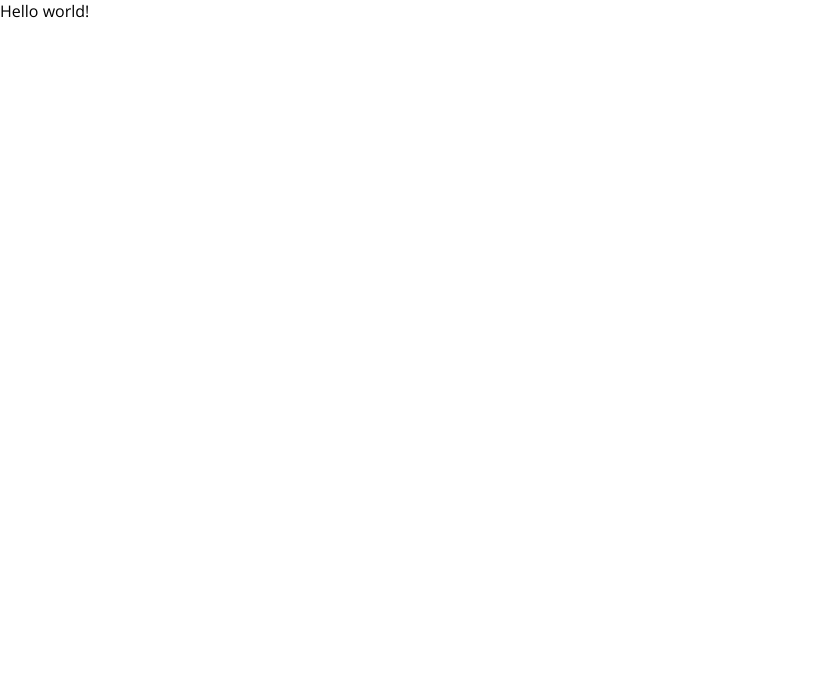
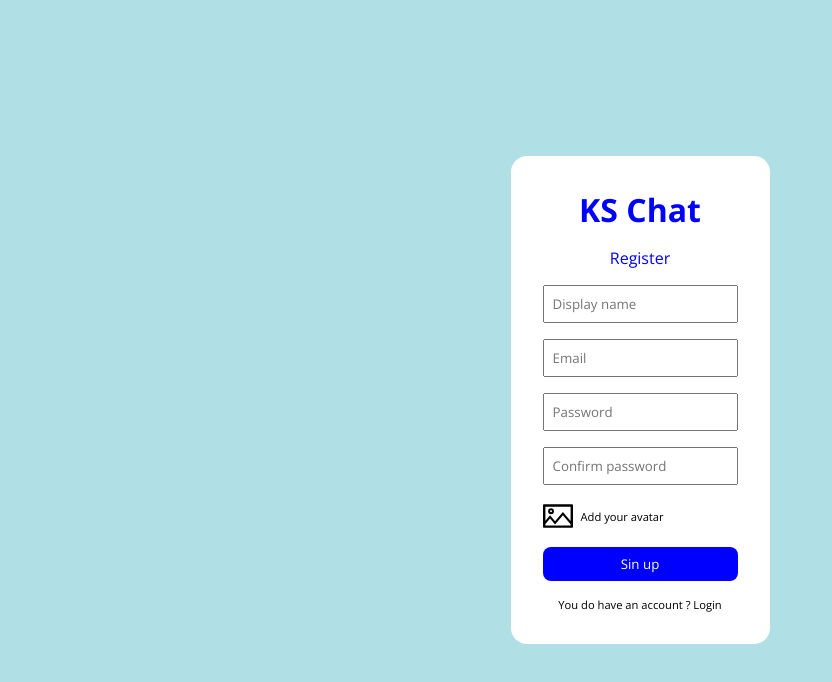
Before and after one commit to kensteph/chat-app, a React (Create React App) app: page / in a window 1280 px wide. Shown: the top 682 px of the page, without its empty margins (0-832 px from the left). Built offline with nearby package versions, Linux system fonts and the light colour scheme.

Commit message:
Create Register Page and Style it.

```diff
--- a/package.json
+++ b/package.json
@@ -3,6 +3,7 @@
   "version": "0.1.0",
   "private": true,
   "dependencies": {
+    "@ant-design/icons": "^5.0.1",
     "@testing-library/jest-dom": "^5.16.4",
     "@testing-library/react": "^13.1.1",
     "@testing-library/user-event": "^13.5.0",
--- a/public/index.html
+++ b/public/index.html
@@ -1,26 +1,24 @@
 <!DOCTYPE html>
 <html lang="en">
+
 <head>
   <meta charset="utf-8" />
   <meta name="viewport" content="width=device-width, initial-scale=1" />
-    <meta
-      name="description"
-      content="Web site created using create-react-app"
-    />
-    <link
-      href="https://fonts.googleapis.com/css2?family=Open+Sans:wght@300;400;500;600;700;800&display=swap"
-      rel="stylesheet"
-    />
+  <meta name="description" content="Web site created using create-react-app" />
+  <link href="https://fonts.googleapis.com/css2?family=Open+Sans:wght@300;400;500;600;700;800&display=swap"
+    rel="stylesheet" />
   <style>
     * {
       font-family: "Open Sans", sans-serif;
       margin: 0;
     }
   </style>
-    <title>React App</title>
+  <title>KS Chat</title>
 </head>
+
 <body>
   <noscript>You need to enable JavaScript to run this app.</noscript>
   <div id="root"></div>
 </body>
+
 </html>
--- a/src/App.js
+++ b/src/App.js
@@ -1,9 +1,7 @@
+import Register from './pages/Register';
+
 function App() {
-  return (
-    <div>
-      Hello world!
-    </div>
-  );
+  return <Register />;
 }
 
 export default App;
--- a/src/index.js
+++ b/src/index.js
@@ -1,10 +1,11 @@
 import React from 'react';
 import ReactDOM from 'react-dom/client';
+import './styles/index.scss';
 import App from './App';
 
 const root = ReactDOM.createRoot(document.getElementById('root'));
 root.render(
   <React.StrictMode>
     <App />
-  </React.StrictMode>
+  </React.StrictMode>,
 );
--- /dev/null
+++ b/src/pages/Register.jsx
@@ -0,0 +1,37 @@
+import React from 'react';
+import { PictureOutlined } from '@ant-design/icons';
+
+const Register = () => (
+  <div className="formContainer">
+    <div className="formWrapper">
+      <span className="appLogo">KS Chat</span>
+      <span className="formTitle">Register</span>
+      <form>
+        <input type="text" placeholder="Display name" name="username" />
+        <input type="text" placeholder="Email" name="email" />
+        <input type="password" placeholder="Password" name="password" />
+        <input
+          type="password"
+          placeholder="Confirm password"
+          name="cpassword"
+        />
+        <label htmlFor="avatar">
+          <PictureOutlined
+            style={{ cursor: 'pointer', fontSize: '30px' }}
+          />
+          <span>Add your avatar</span>
+          <input
+            style={{ display: 'none' }}
+            type="file"
+            name="avatar"
+            id="avatar"
+          />
+        </label>
+        <button type="submit">Sin up</button>
+      </form>
+      <p>You do have an account ? Login</p>
+    </div>
+  </div>
+);
+
+export default Register;
--- a/src/styles/index.scss
+++ b/src/styles/index.scss
@@ -0,0 +1,58 @@
+.formContainer {
+  display: flex;
+  height: 100vh;
+  align-items: center;
+  justify-content: center;
+  background-color: powderblue;
+
+  .formWrapper {
+    display: flex;
+    flex-direction: column;
+    align-items: center;
+    padding: 2rem;
+    background-color: white;
+    border-radius: 1rem;
+    gap: 1rem;
+
+    .appLogo {
+      font-size: 2rem;
+      font-weight: 700;
+      color: blue;
+    }
+
+    .formTitle {
+      font-size: 1rem;
+      color: blue;
+    }
+    form {
+      display: flex;
+      flex-direction: column;
+      gap: 1rem;
+
+      input {
+        padding: 0.5rem;
+      }
+      label{
+        display: flex;
+        align-items: center;
+        gap: 0.5rem;
+        cursor: pointer;
+
+        span {
+          font-size: 0.7rem;
+        }
+      }
+      button {
+        padding: 0.5rem;
+        color: white;
+        background-color: blue;
+        border: none;
+        border-radius: 0.5rem;
+        cursor: pointer;
+      }
+    }
+    p{
+      font-size: 0.7rem;
+    }
+  }
+}
```
Also changed, not shown: 1 other file (tests, documents, lock files or other folders). Lines whose indentation alone changed are shown as unchanged.
